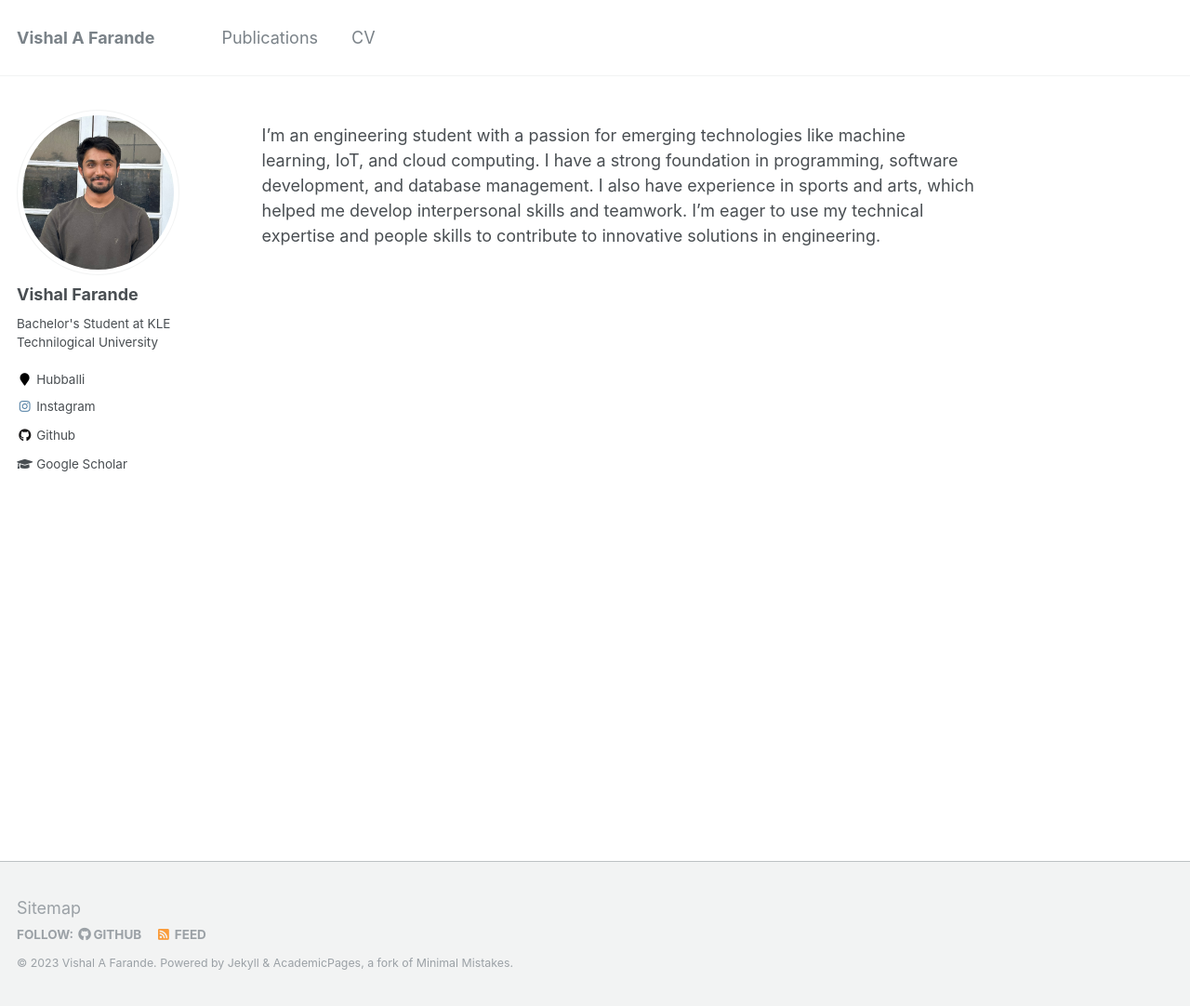
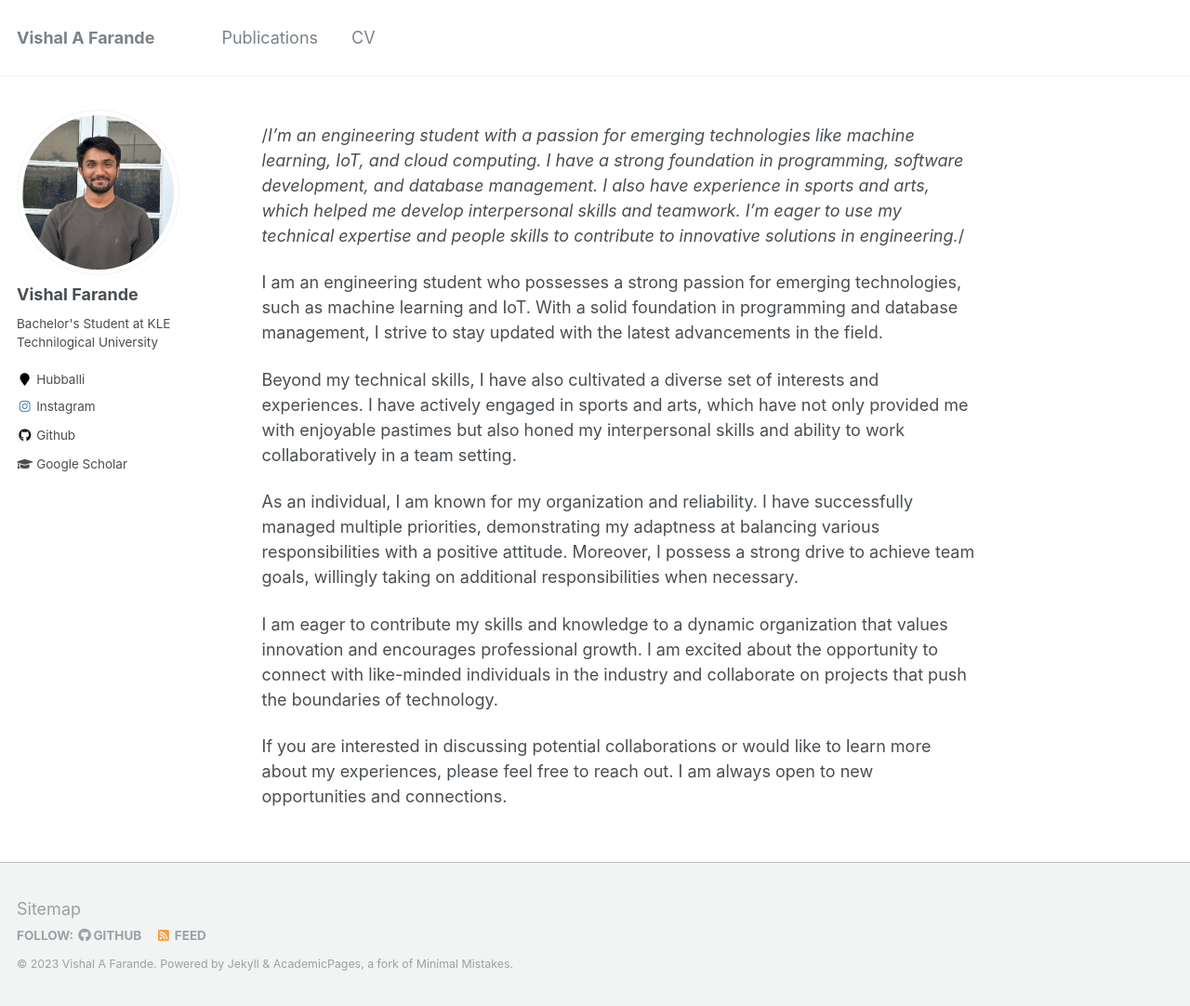
Before and after one commit to vishal-farande/io.github.io, a Jekyll site: the page built from _pages/about.md, in a window 1280 px wide and 1082 px high. Shown: the whole window at 93% size. Built offline with Jekyll 4.4.1, drawn with Linux system fonts in a browser that asks for light colours.

Commit message:
Update about.md

```diff
--- a/_pages/about.md
+++ b/_pages/about.md
@@ -8,4 +8,14 @@ redirect_from:
   - /about.html
 ---
 
-I'm an engineering student with a passion for emerging technologies like machine learning, IoT, and cloud computing. I have a strong foundation in programming, software development, and database management. I also have experience in sports and arts, which helped me develop interpersonal skills and teamwork. I'm eager to use my technical expertise and people skills to contribute to innovative solutions in engineering.
+/*I'm an engineering student with a passion for emerging technologies like machine learning, IoT, and cloud computing. I have a strong foundation in programming, software development, and database management. I also have experience in sports and arts, which helped me develop interpersonal skills and teamwork. I'm eager to use my technical expertise and people skills to contribute to innovative solutions in engineering.*/
+
+I am an engineering student who possesses a strong passion for emerging technologies, such as machine learning and IoT. With a solid foundation in programming and database management, I strive to stay updated with the latest advancements in the field.
+
+Beyond my technical skills, I have also cultivated a diverse set of interests and experiences. I have actively engaged in sports and arts, which have not only provided me with enjoyable pastimes but also honed my interpersonal skills and ability to work collaboratively in a team setting.
+
+As an individual, I am known for my organization and reliability. I have successfully managed multiple priorities, demonstrating my adaptness at balancing various responsibilities with a positive attitude. Moreover, I possess a strong drive to achieve team goals, willingly taking on additional responsibilities when necessary.
+
+I am eager to contribute my skills and knowledge to a dynamic organization that values innovation and encourages professional growth. I am excited about the opportunity to connect with like-minded individuals in the industry and collaborate on projects that push the boundaries of technology.
+
+If you are interested in discussing potential collaborations or would like to learn more about my experiences, please feel free to reach out. I am always open to new opportunities and connections.
```
